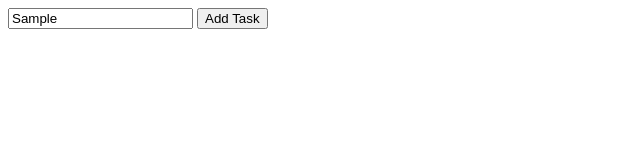
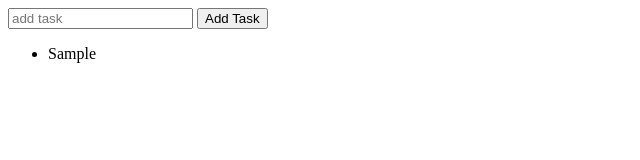
Before and after one commit to CodingShark21/ToDoList, a plain HTML site: page frontend/index.html in a window 1280 px wide. Both pictures are taken after typing "Sample" into the empty fields and a click on the button "Add Task". Shown: the full height of the page, 0-640 px from the left. Drawn offline with Linux system fonts and the light colour scheme.

Commit message:
add task button now works

```diff
--- a/frontend/index.html
+++ b/frontend/index.html
@@ -7,7 +7,9 @@
     <link href="css/style.css" rel="stylesheet">
   </head>
   <body>
-    <input type="text" id= "task_name" name="task_name" placeholder="add task">
-    <button type="button">Add Task</button>
+    <input type="text" id= "task_input" name="task_name" placeholder="add task">
+    <button type="button" id="add_button">Add Task</button>
+    <ul id="task_list"></ul>
+    <script src="js/add_task.js"></script>
   </body>
 </html>
--- /dev/null
+++ b/frontend/js/add_task.js
@@ -0,0 +1,27 @@
+// Find the Button and input box
+const add_button = document.getElementById("add_button");
+const task_input = document.getElementById("task_input");
+const task_list = document.getElementById("task_list");
+
+// Listen for clicks on the Button
+add_button.addEventListener("click", addTask);
+
+function addTask() {
+  // Get the text from the input box
+  const textValue = task_input.value.trim();
+
+  //Only add if not emptp
+  if(textValue != "") {
+    //Create a new item
+    const li = document.createElement("li");
+    li.textContent = textValue;
+
+    //Add the item to the list
+    task_list.appendChild(li);
+
+    //Clear the input box
+    task_input.value = "";
+  } else {
+    alert("Please enter a task!");
+  }
+}
```
